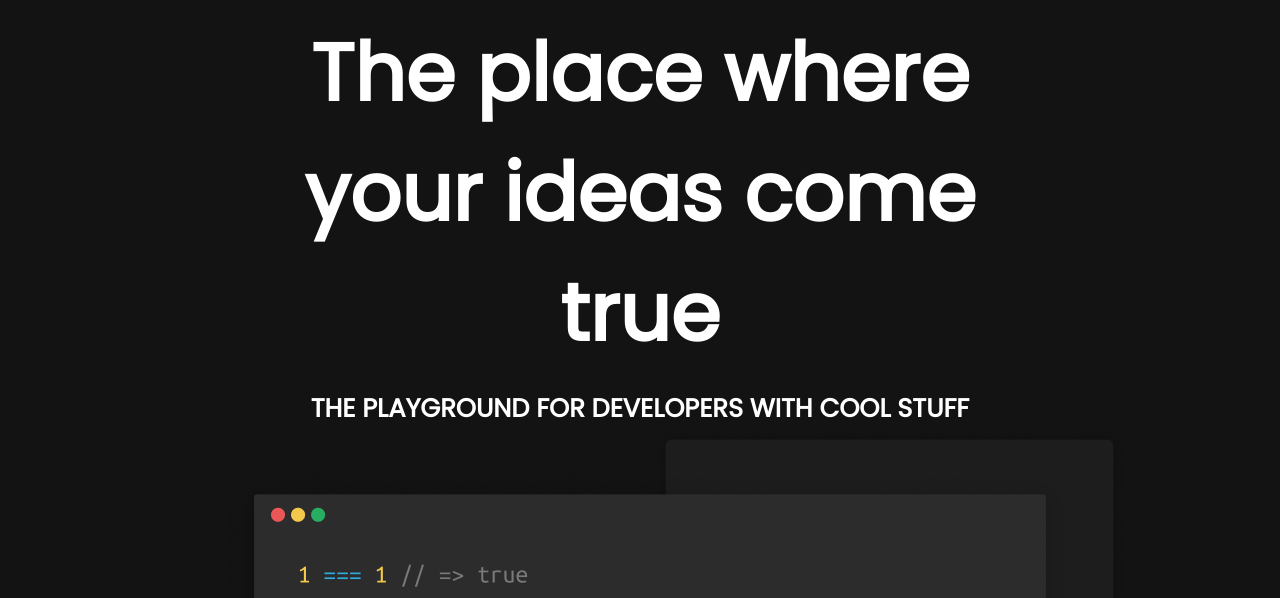
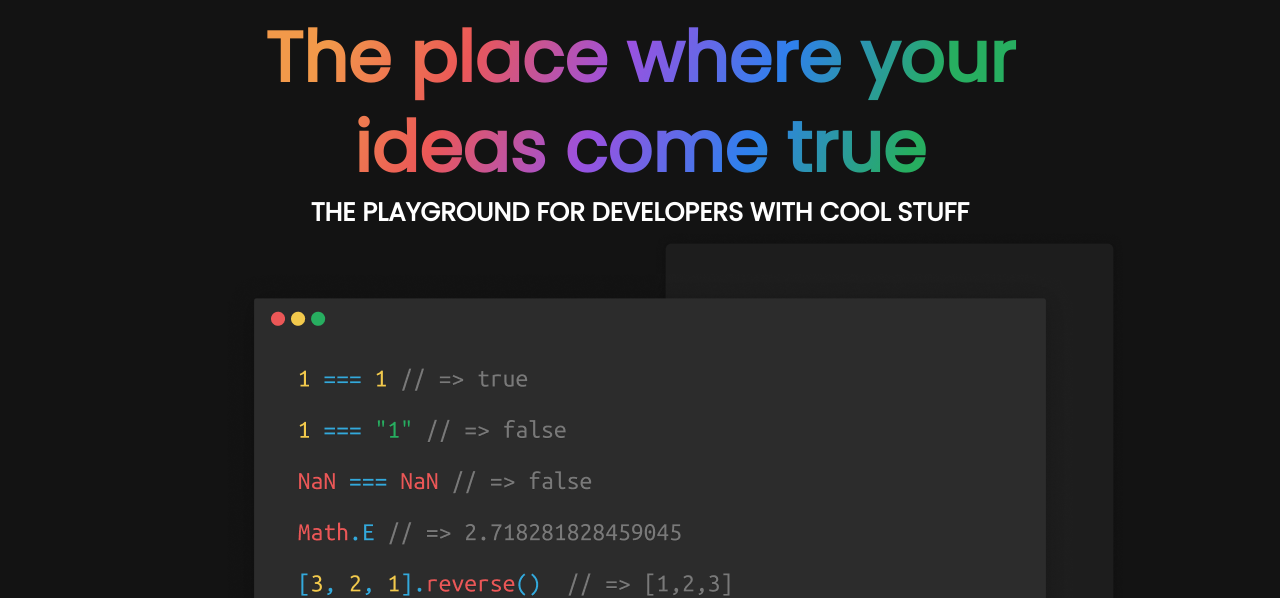
Before and after one commit to solex55/skriper-code, a plain HTML site: page index.html in a window 1280 px wide. Shown: the part 213-811 px from the top of the page. Drawn offline with Linux system fonts and the light colour scheme.

Commit message:
Update style.css

```diff
--- a/style.css
+++ b/style.css
@@ -147,9 +147,20 @@ ul a .search{
   margin: 0 auto;
 }
 .hero-text{
-font-size: 5rem;
 text-align: center;
-margin: 1rem;
+line-height: 90px;
+    font-size: 70px;
+    margin: auto;
+    -webkit-text-fill-color: transparent;
+    -webkit-background-clip: text;
+    background-image: linear-gradient(
+      292.46deg,
+      #27ae60 17.79%,
+      #2f80ed 35.92%,
+      #9b51e0 54.06%,
+      #eb5757 71.08%,
+      #f2994a 87.36%
+    );
 }
 .progs{
   width: 60%;
```
